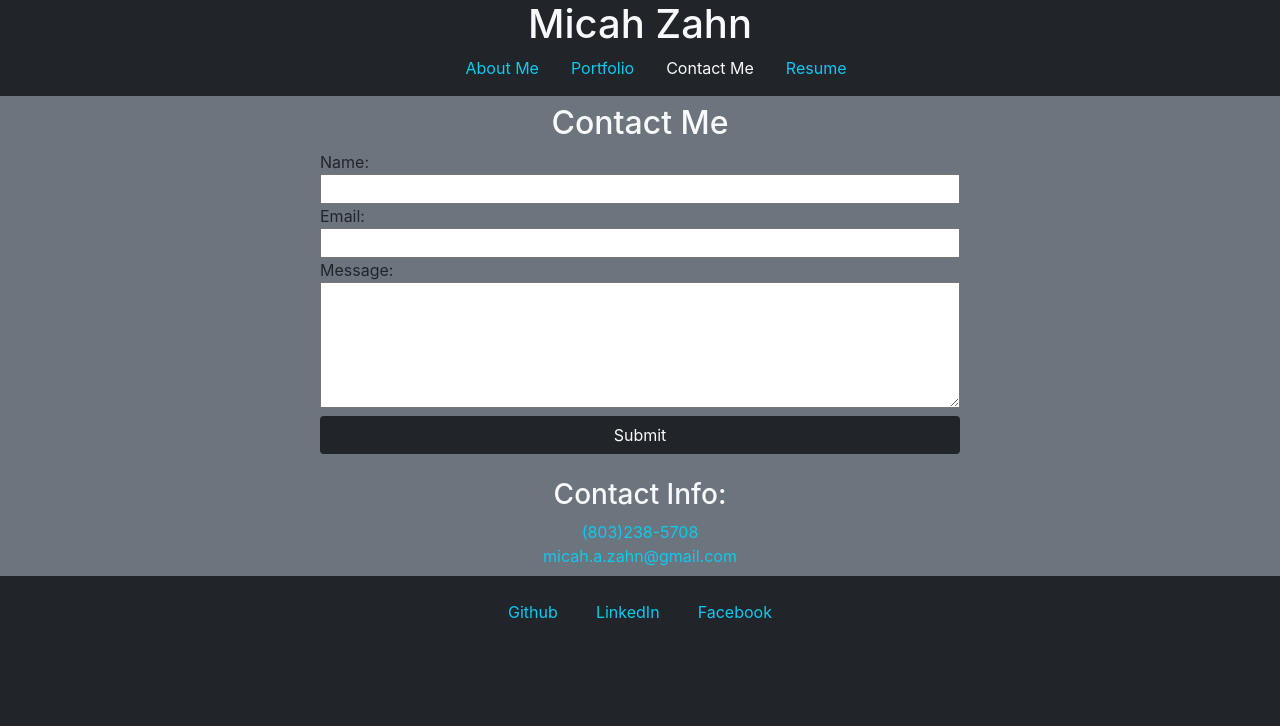
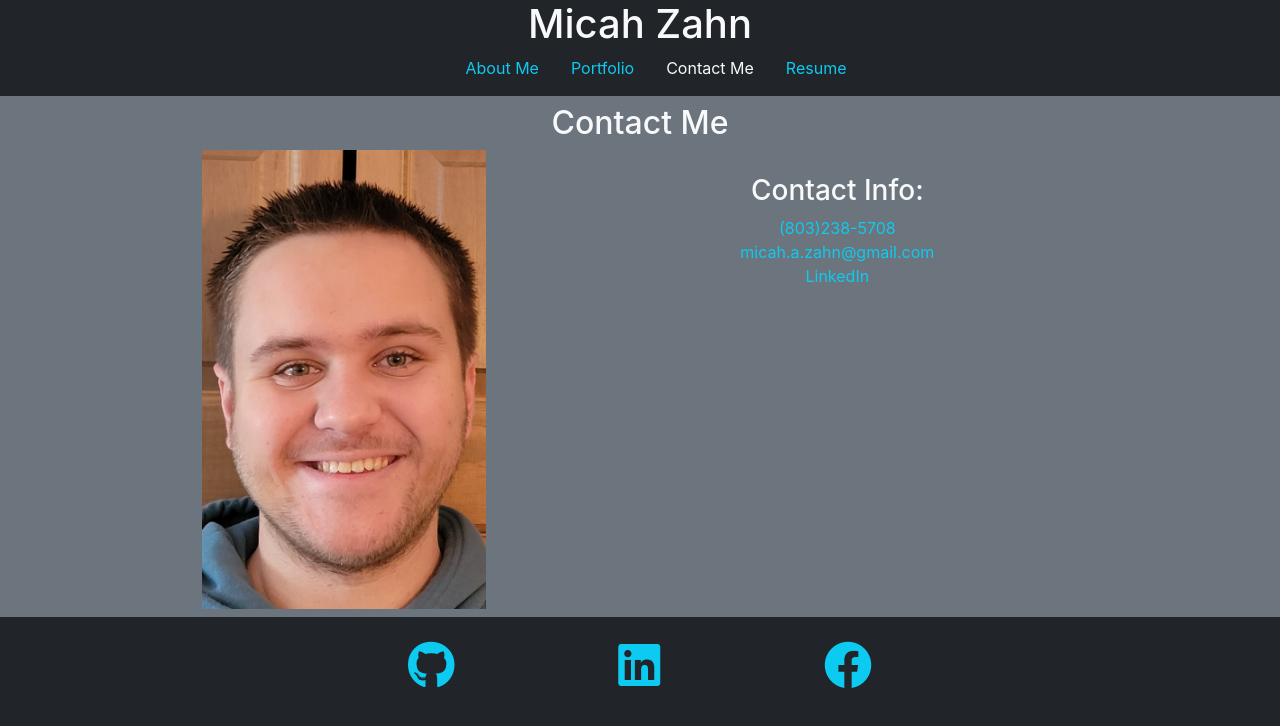
Before and after one commit to Mazattack1999/my-react-portfolio, a React (Create React App) app: page /contact-me in a window 1280 px wide. Shown: the top 726 px of the page. Built offline with nearby package versions, Linux system fonts and the light colour scheme.

Commit message:
update Contact page and footer

```diff
--- a/public/index.html
+++ b/public/index.html
@@ -9,6 +9,8 @@
       name="description"
       content="Web site created using create-react-app"
     />
+    <!-- Font Awesome link -->
+    <link rel="stylesheet" href="https://cdnjs.cloudflare.com/ajax/libs/font-awesome/6.1.2/css/all.min.css" integrity="sha512-1sCRPdkRXhBV2PBLUdRb4tMg1w2YPf37qatUFeS7zlBy7jJI8Lf4VHwWfZZfpXtYSLy85pkm9GaYVYMfw5BC1A==" crossorigin="anonymous" referrerpolicy="no-referrer" />
     <link rel="apple-touch-icon" href="%PUBLIC_URL%/logo192.png" />
     <!--
       manifest.json provides metadata used when your web app is installed on a
--- a/src/components/Contact.js
+++ b/src/components/Contact.js
@@ -1,76 +1,34 @@
-// Some code snippets are from the University of Wisconsin Extended Campus Coding Bootcamp module lesson "Photo Portfolio."
-import {useState} from 'react';
-import {validateEmail} from '../utils/helpers';
-
 function Contact() {
-    // form state handler
-    const [formState, setFormState] = useState({name: '', email: '', message: ''});
-
-    // error message for invalid form inputs
-    const [errorMessage, setErrorMessage] = useState('');
-
-    // parse values from formState
-    const {name, email, message} = formState
-
-    function handleChange(e) {
-        // if event.target is the email input
-        if (e.target.name === 'email') {
-            // check if email is valid
-            const isValid = validateEmail(e.target.value);
-
-            // if email is not valid
-            if (!isValid) {
-                setErrorMessage('Your email is invalid.');
-            }
-        } else {
-            if (!e.target.value.length) {
-                setErrorMessage(`A ${e.target.name} is required.`);
-            } else {
-                setErrorMessage('');
-            }
-        }
-        setFormState({...formState, [e.target.name]: e.target.value})
-    }
-
-    function handleSubmit(e) {
-        e.preventDefault();
-        console.log(formState);
-    }
 
     return (
         <section className="d-flex flex-column align-items-center">
             <h2 className="text-light">Contact Me</h2>
 
-            <form className="w-50 d-flex flex-column"
-            onSubmit={handleSubmit}>
+            <div className="row mx-5">
+                <div className="col-12 col-lg-6 d-flex flex-row justify-content-center">
+                {/* Image of Micah Zahn */}
+                <img
+                src={require("../assets/images/profile-picture.jpg")} alt="Picture of Micah Zahn"
+                className="w-50"
+                />
+                </div>
 
-                <label htmlFor="name">Name:</label>
-                <input name="name" type="text" defaultValue={name} onBlur={handleChange} />
 
-                <label htmlFor="email">Email:</label>
-                <input name="email" type="text" defaultValue={email} onBlur={handleChange} />
-
-                <label htmlFor="name">Message:</label>
-                <textarea name="message" rows="5" defaultValue={message} onBlur={handleChange}/>
-
-                {/* error message */}
-                {errorMessage && (
-                    <div>
-                        <p className="text-warning">{errorMessage}</p>
-                    </div>
-                )}
-
-                <button className="btn bg-dark text-light mt-2" type="submit">Submit</button>
-            </form>
-
-            {/* contact information */}
-            <div className="mt-4 d-flex flex-column align-items-center">
-                <h3 className="text-light">Contact Info:</h3>
-                <div className="d-flex flex-column align-items-center">
-                    <a className="text-info" href="tel:8032385708">(803)238-5708</a>
-                    <a className="text-info"href="mailto:micah.a.zahn@gmail.com" target="_blank">micah.a.zahn@gmail.com</a>
+                {/* contact information */}
+                <div className="col-12 col-lg-4 mt-4 d-flex flex-column align-items-center">
+                    <h3 className="text-light">Contact Info:</h3>
+                    <div className="d-flex flex-column align-items-center">
+                        <a className="text-info" href="tel:8032385708">(803)238-5708</a>
+                        <a className="text-info"href="mailto:micah.a.zahn@gmail.com" target="_blank">micah.a.zahn@gmail.com</a>
+                        <a
+                        href="https://www.linkedin.com/in/micah-zahn-116954230/"
+                        target="_blank"
+                        className="text-info"
+                        >LinkedIn</a>
+                        </div>
                 </div>
             </div>
+
 
         </section>
     )
--- a/src/components/Footer.js
+++ b/src/components/Footer.js
@@ -2,27 +2,33 @@ function Footer() {
 
     return (
         <footer className="bg-dark d-flex f-row justify-content-center row py-4">
-            <div className="d-flex flex-row justify-content-around col-sm-9 col-lg-3">
+            <div className="d-flex flex-row justify-content-around col-sm-9 col-lg-6">
                 {/* Github Link */}
                 <a
                 href="https://github.com/Mazattack1999"
                 target="_blank"
                 className="text-info"
-                >Github</a>
+                >
+                    <i className="fa-brands fa-github fa-3x"></i>
+                </a>
 
                 {/* LinkedIn link */}
                 <a
                 href="https://www.linkedin.com/in/micah-zahn-116954230/"
                 target="_blank"
                 className="text-info"
-                >LinkedIn</a>
+                >
+                    <i className="fa-brands fa-linkedin fa-3x"></i>
+                </a>
 
                 {/* Facebook */}
                 <a
                 href="https://www.facebook.com/micah.zahn"
                 target="_blank"
                 className="text-info"
-                >Facebook</a>
+                >
+                    <i className="fa-brands fa-facebook fa-3x"></i>
+                </a>
             </div>
 
         </footer>
--- a/src/components/portfolio/Card/index.js
+++ b/src/components/portfolio/Card/index.js
@@ -17,7 +17,7 @@ function Card(props) {
         project={project}
         className="card bg-dark d-flex flex-column align-items-center mx-2 mt-2 col-11 col-lg-5" onClick={handleClick}>
 
-            <img className="card-img-top position-relative" src={project.color} alt={`${project.name} screenshot`}/>
+            <img className="card-img-top position-relative" src={project.color || require('../../../assets/images/backend-placeholder.jpg')} alt={`${project.name} screenshot`}/>
             <div className="card-body position-absolute bg-dark text-info project-header">
                 <h3 className="card-title">{project.name}</h3>
                 <p className="card-text">{project.tools}</p>
--- a/src/components/portfolio/Card/style.css
+++ b/src/components/portfolio/Card/style.css
@@ -11,4 +11,5 @@
     left: 0;
     border-radius: 0 5px 5px 0;
     max-width: 85%;
+    box-shadow: 5px 5px 5px black;
 }
--- a/src/components/portfolio/Portfolio.js
+++ b/src/components/portfolio/Portfolio.js
@@ -54,6 +54,11 @@ const projects = [
       color: require('../../assets/images/password-generator.png'),
       github: "https://github.com/Mazattack1999/password-generator",
       deploy: "https://mazattack1999.github.io/password-generator/"
+    },
+    {
+      name: 'ReadMe Generator',
+      tools: 'JavaScript, Node.js',
+      github: "https://github.com/Mazattack1999/readme-generator",
     }
   ]
 
--- a/src/components/portfolio/Project.js
+++ b/src/components/portfolio/Project.js
@@ -6,7 +6,7 @@ function Project(props) {
         <section className="d-flex flex-column align-items-center">
             <h2 className="text-light">{project.name}</h2>
 
-            <img className="card-img-top" src={project.color} alt={`${project.name} screenshot`}/>
+            <img className="card-img-top" src={project.color || require('../../assets/images/backend-placeholder.jpg')} alt={`${project.name} screenshot`}/>
 
             <div className="d-flex flex-column align-items-center">
 
```
Also changed, not shown: src/assets/images/backend-placeholder.jpg (added).
